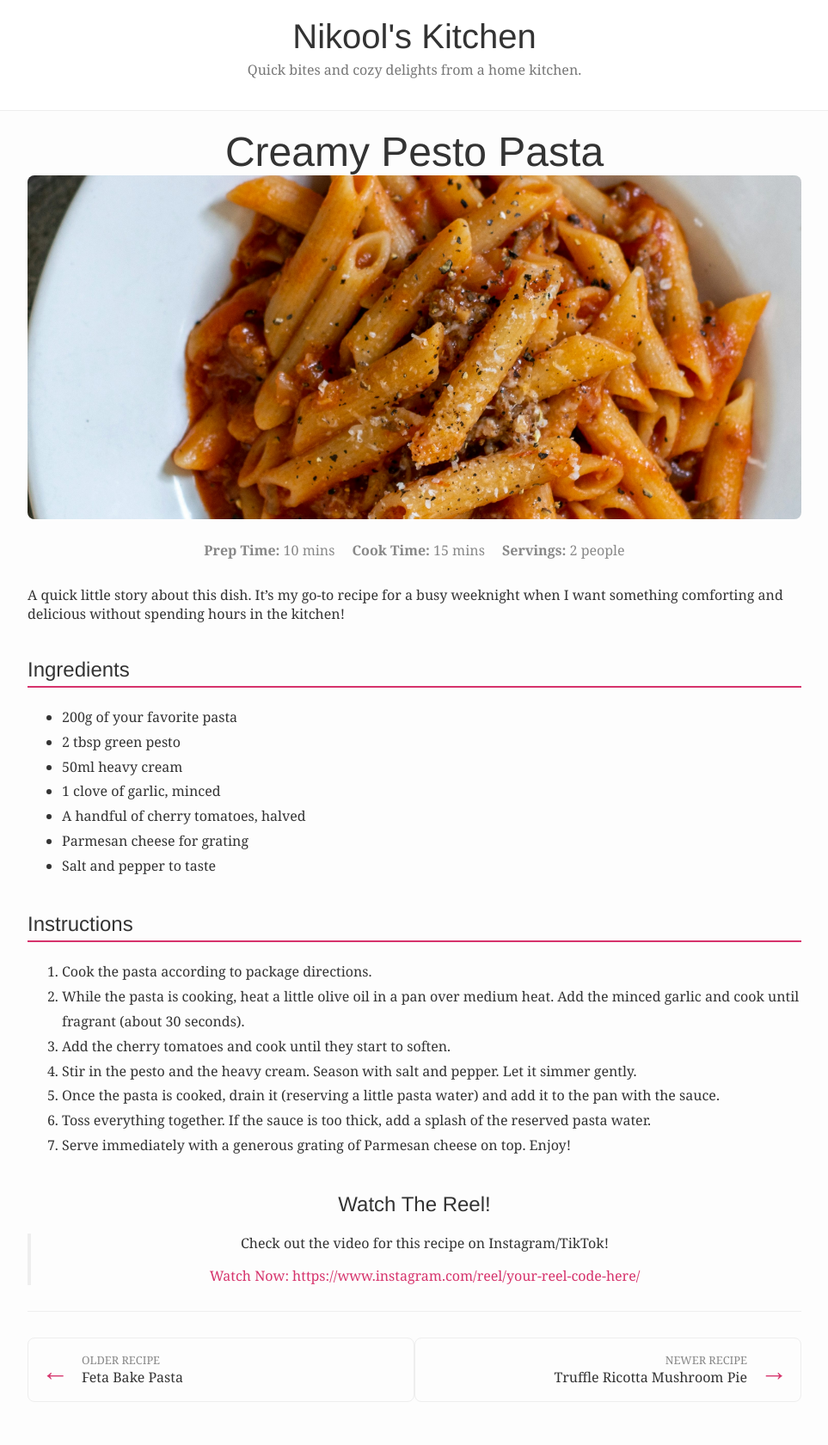
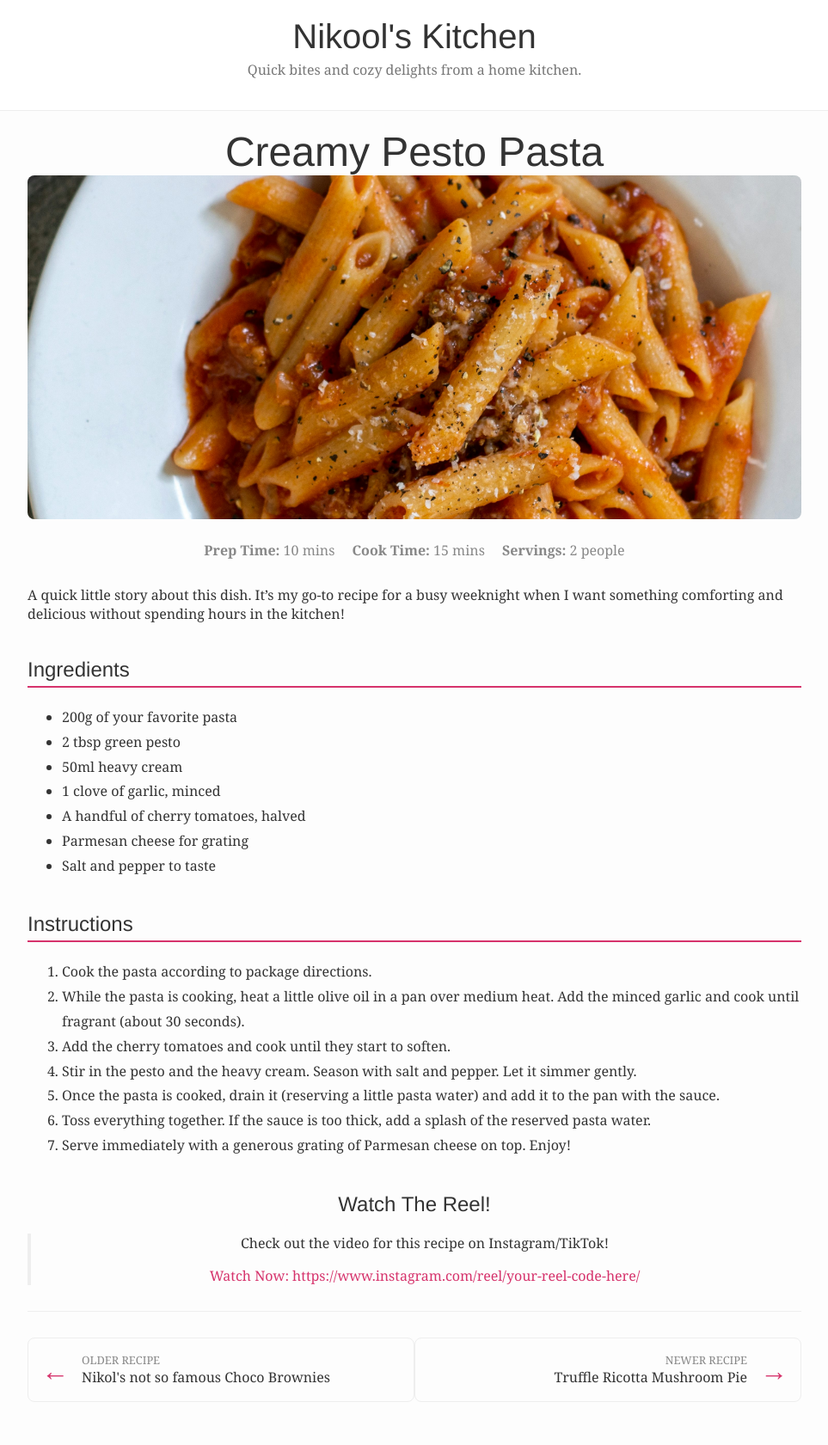
Before and after one commit to AntiLibrary5/nicools-kitchen, a Jekyll site: the page built from _posts/2025-08-20-creamy-pesto-pasta.md, in a window 1280 px wide. Shown: the whole page at 86% size, without its empty margins (158-1121 px from the left). Built offline with Jekyll 4.4.1, drawn with Linux system fonts in a browser that asks for light colours.

Commit message:
edits in the brownie recipe

```diff
--- a/_posts/2025-08-20-choco-brownie.md
+++ b/_posts/2025-08-20-choco-brownie.md
@@ -1,14 +1,14 @@
 ---
 layout: post
-title: "Feta Bake Pasta"
-image: /assets/images/choco-browniw.jpg
+title: "Nikol's not so famous Choco Brownies"
+image: /assets/images/choco-brownie.jpg
 prep_time: "15 mins"
 cook_time: "25 mins"
 servings: "8 people"
 video_link: "https://www.instagram.com/reel/DGsxunisQQrhqPG3_Cs_n822q0NGOyhHSibuLo0/?igsh=MWRlYnpod21uejYybA== "
 ---
 
-I don't normally like dessert but this chocolate brownie was so good, I only made it once>
+I don't normally like dessert but this chocolate brownie was so good, I only made it once!
 
 ## Ingredients
 
```
